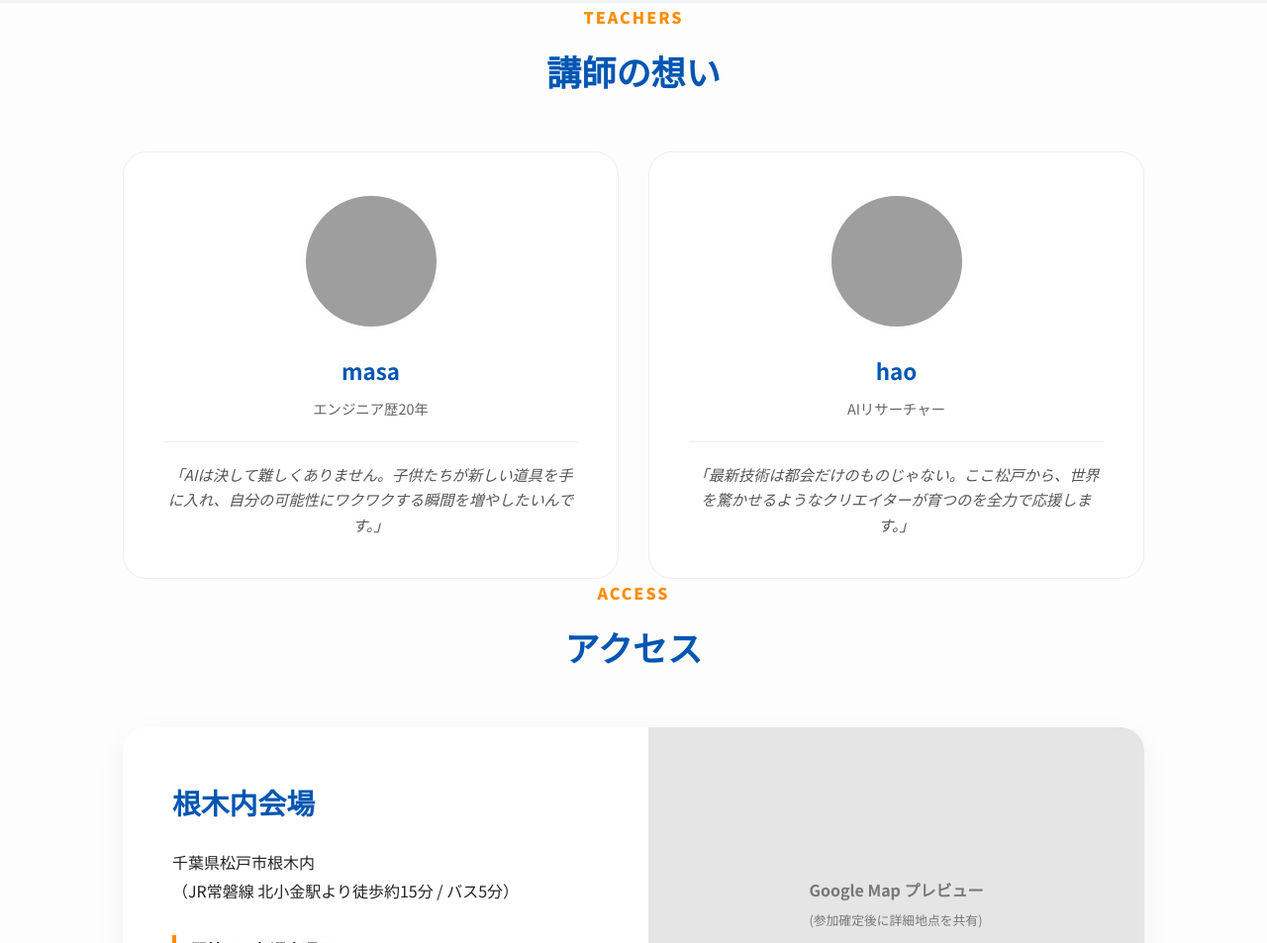
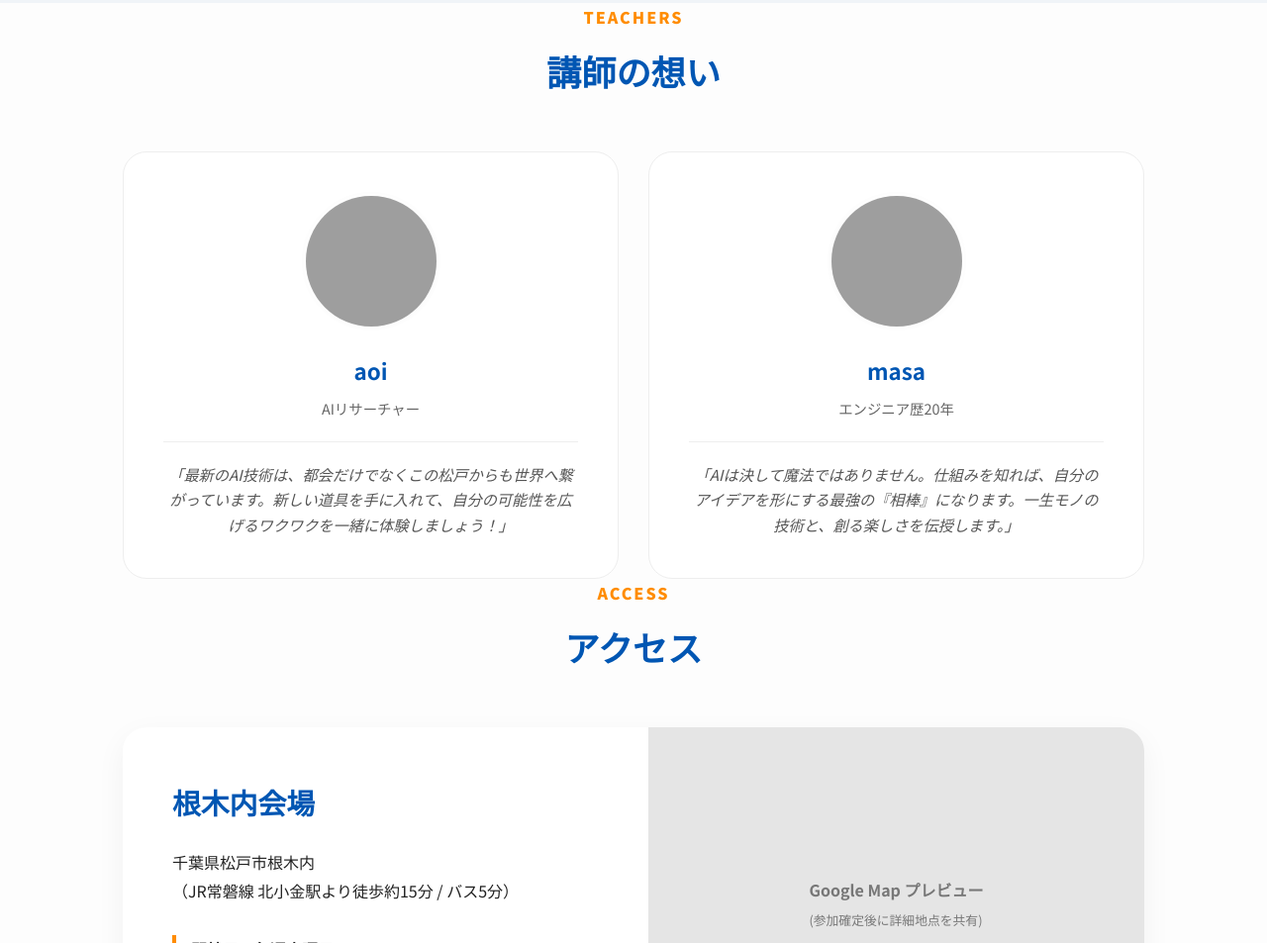
Before and after one commit to ai-future-study/-, a plain HTML site: page index.html in a window 1280 px wide. Shown: the part 2490-3443 px from the top of the page at 99% size. Drawn offline with Linux system fonts and the light colour scheme; grey boxes are pictures that could not be loaded.

Commit message:
Update index.html

```diff
--- a/index.html
+++ b/index.html
@@ -72,7 +72,7 @@
         .feature-card img { width: 80px; height: 80px; margin-bottom: 20px; }
         .feature-card h3 { font-size: 1.5rem; color: var(--main-blue); margin-bottom: 15px; }
 
-        /* --- 中高生コース(一本化) --- */
+        /* --- 中高生コース --- */
         .course-box { background: #fff; border-radius: 30px; overflow: hidden; box-shadow: 0 20px 50px rgba(0,0,0,0.08); border-top: 10px solid var(--accent-orange); }
         .course-content { padding: 60px; display: grid; grid-template-columns: repeat(auto-fit, minmax(320px, 1fr)); gap: 50px; align-items: center; }
         .course-text h3 { font-size: 2rem; color: var(--main-blue); margin-bottom: 20px; line-height: 1.4; }
@@ -199,14 +199,14 @@
     <h2><span>TEACHERS</span>講師の想い</h2>
     <div class="teacher-grid">
         <div class="teacher-card">
+            <div class="teacher-img"><img src="https://api.dicebear.com/7.x/avataaars/svg?seed=aoi" alt="aoi"></div>
+            <h4>aoi<span>AIリサーチャー</span></h4>
+            <p class="teacher-msg">「最新のAI技術は、都会だけでなくこの松戸からも世界へ繋がっています。新しい道具を手に入れて、自分の可能性を広げるワクワクを一緒に体験しましょう！」</p>
+        </div>
+        <div class="teacher-card">
             <div class="teacher-img"><img src="https://api.dicebear.com/7.x/avataaars/svg?seed=masa" alt="masa"></div>
             <h4>masa<span>エンジニア歴20年</span></h4>
-            <p class="teacher-msg">「AIは決して難しくありません。子供たちが新しい道具を手に入れ、自分の可能性にワクワクする瞬間を増やしたいんです。」</p>
-        </div>
-        <div class="teacher-card">
-            <div class="teacher-img"><img src="https://api.dicebear.com/7.x/avataaars/svg?seed=hao" alt="hao"></div>
-            <h4>hao<span>AIリサーチャー</span></h4>
-            <p class="teacher-msg">「最新技術は都会だけのものじゃない。ここ松戸から、世界を驚かせるようなクリエイターが育つのを全力で応援します。」</p>
+            <p class="teacher-msg">「AIは決して魔法ではありません。仕組みを知れば、自分のアイデアを形にする最強の『相棒』になります。一生モノの技術と、創る楽しさを伝授します。」</p>
         </div>
     </div>
 </section>
```
